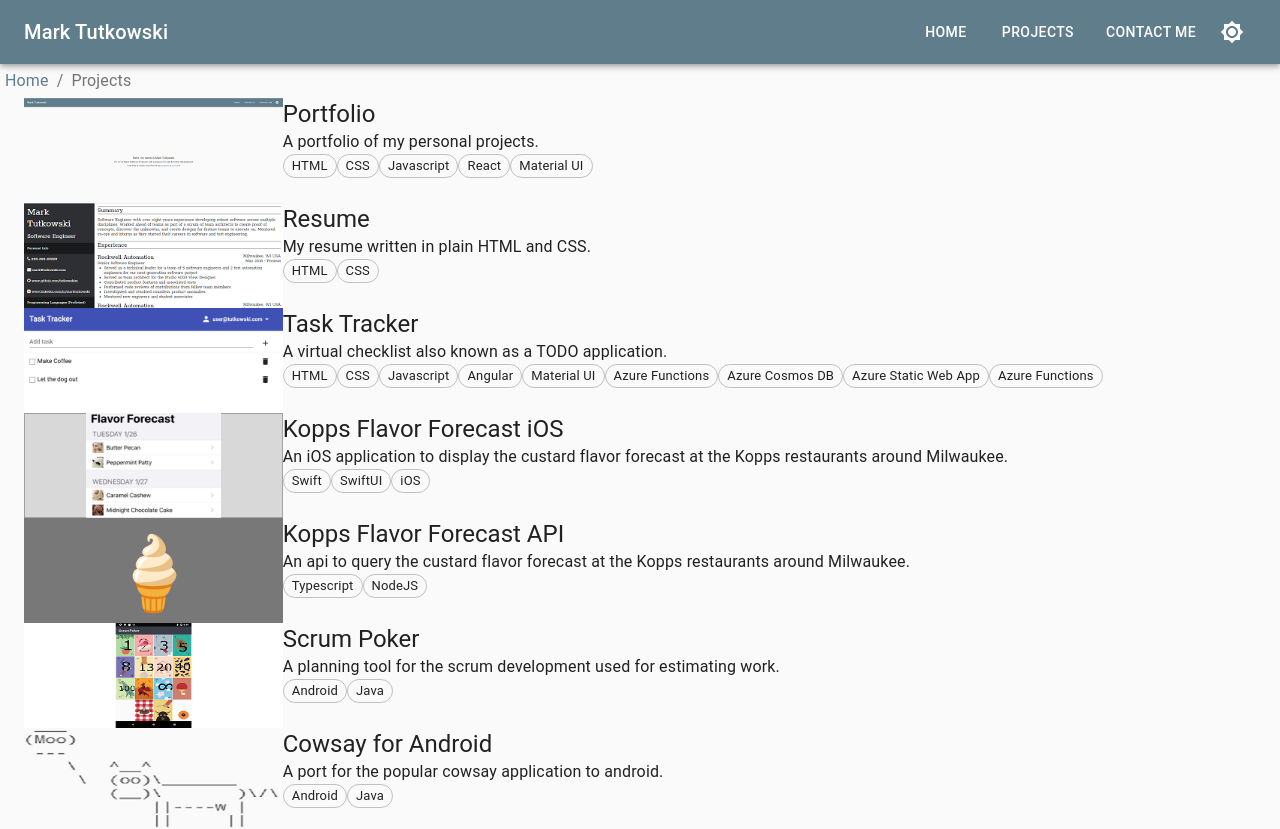
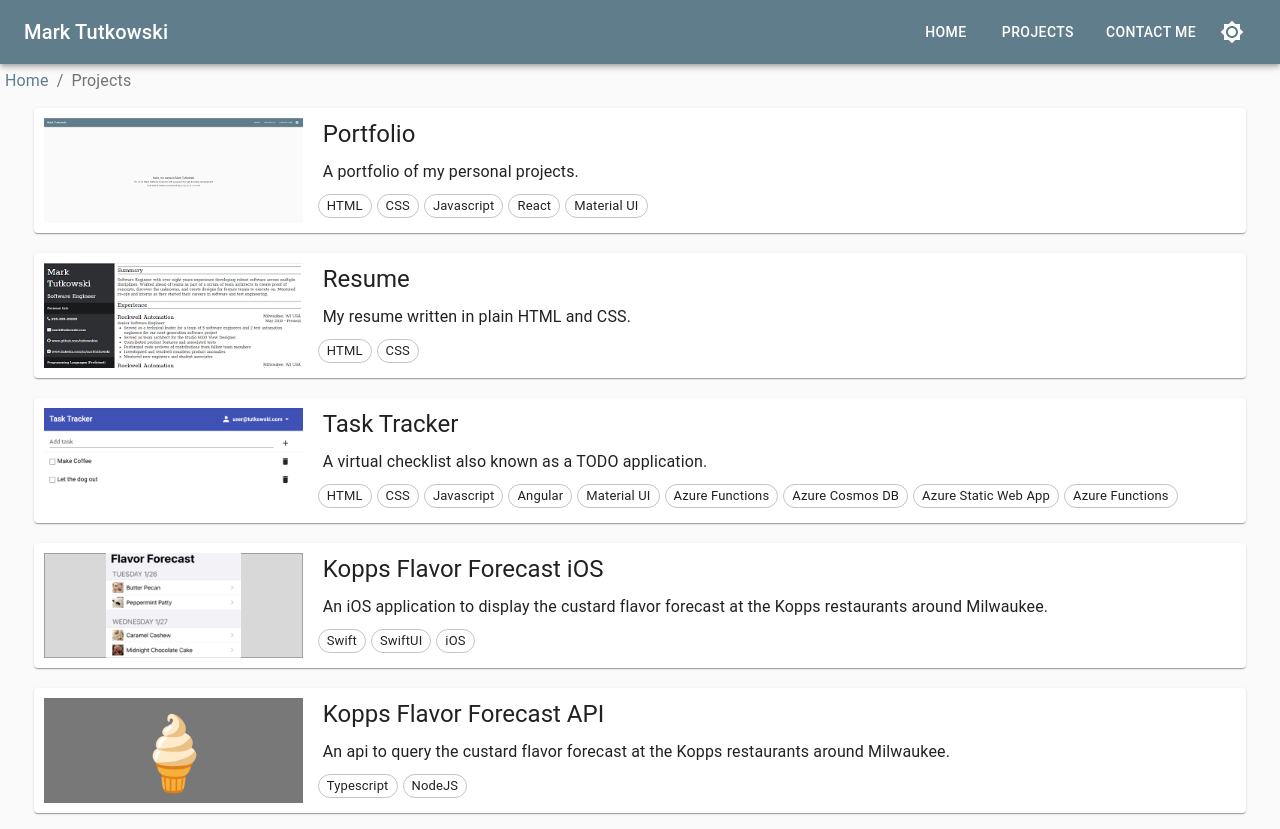
Before and after one commit to tutkowskim/portfolio, a React (Create React App) app: page /projects in a window 1280 px wide. Shown: the top 829 px of the page. Built offline with nearby package versions, Linux system fonts and the light colour scheme.

Commit message:
Rework projects page

```diff
--- a/src/Projects/ProjectCard.jsx
+++ /dev/null
@@ -1,65 +0,0 @@
-import React from 'react';
-import { useHistory } from 'react-router-dom';
-import PropTypes from 'prop-types';
-import { makeStyles } from '@material-ui/core/styles';
-import Card from '@material-ui/core/Card';
-import CardActionArea from '@material-ui/core/CardActionArea';
-import CardActions from '@material-ui/core/CardActions';
-import CardContent from '@material-ui/core/CardContent';
-import CardMedia from '@material-ui/core/CardMedia';
-import Button from '@material-ui/core/Button';
-import Typography from '@material-ui/core/Typography';
-
-import { getProjectRoute } from './ProjectDetailsRouteInfo';
-
-const useStyles = makeStyles({
-  root: {
-    width: 345,
-  },
-  media: {
-    height: 140,
-  },
-  description: {
-    height: 30,
-  },
-});
-
-function ProjectCard(props) {
-  const classes = useStyles();
-  const history = useHistory();
-  const {
-    name, coverImageUrl, description, productionUrl,
-  } = props;
-
-  const openProject = () => history.push(getProjectRoute(name));
-  const viewProject = () => window.open(productionUrl, '_blank');
-
-  return (
-    <Card className={classes.root}>
-      <CardActionArea onClick={openProject}>
-        <CardMedia className={classes.media} image={coverImageUrl} title={name} />
-        <CardContent>
-          <Typography gutterBottom variant="h5" component="h2">{name}</Typography>
-          <Typography className={classes.description} variant="body2" color="textSecondary" component="p">{description}</Typography>
-        </CardContent>
-      </CardActionArea>
-      <CardActions>
-        { productionUrl ? <Button size="small" color="primary" onClick={viewProject}>View</Button> : <></> }
-        <Button size="small" color="primary" onClick={openProject}>Learn More</Button>
-      </CardActions>
-    </Card>
-  );
-}
-
-ProjectCard.propTypes = {
-  name: PropTypes.string.isRequired,
-  coverImageUrl: PropTypes.string.isRequired,
-  description: PropTypes.string.isRequired,
-  productionUrl: PropTypes.string,
-};
-
-ProjectCard.defaultProps = {
-  productionUrl: null,
-};
-
-export default ProjectCard;
--- a/src/Projects/Projects.jsx
+++ b/src/Projects/Projects.jsx
@@ -1,44 +1,77 @@
 import React from 'react';
-import { makeStyles } from '@material-ui/core/styles';
-import Chip from '@material-ui/core/Chip'
-import Grid from '@material-ui/core/Grid';
-import Typography from '@material-ui/core/Typography';
+import { useHistory } from 'react-router-dom';
 
-import ProjectCard from './ProjectCard';
+import {
+  Paper,
+  Chip,
+  Typography,
+  makeStyles,
+  useTheme,
+} from '@material-ui/core';
+
 import ProjectData from './ProjectData.json';
+import { getProjectRoute } from './ProjectDetailsRouteInfo';
 
-const useStyles = makeStyles(() => ({
+const useStyles = makeStyles((theme) => ({
   projects: {
-    height: '100%',
     display: 'flex',
     flexDirection: 'column',
-    justifyContent: 'center',
   },
-  projectsTitle: {
-    textAlign: 'center',
-    padding: '10px',
+  project: {
+    margin: '10px',
+    display: 'flex',
+    flexDirection: 'row',
+    '&:hover': {
+      background: theme.palette.text.secondary,
+    },
+  },
+  projectImage: {
+    margin: '10px',
+    height: '105px',
+    width: '258.75px',
+  },
+  projectText: {
+    margin: '10px',
+  },
+  chip: {
+    marginLeft: '5px',
+    marginBottom: '5px',
   },
 }));
 
 function Projects() {
   const classes = useStyles();
+  const history = useHistory();
+  const navigateToProject = (project) => history.push(getProjectRoute(project.name));
+  const handleKeyPress = (event, project) => {
+    if (event.keyCode === 13) {
+      event.preventDefault();
+      navigateToProject(project);
+    }
+  };
 
   return (
-    <div>
-      <div style={{display: 'flex', flexDirection: 'column'}}>
-        {ProjectData.map(project => (
-          <div style={{ display: 'flex' }}>
-            <img height="105" width="258.75" src={project.coverImageUrl} />
-            <div>
-              <Typography variant="h5">{project.name}</Typography>
-              <Typography variant="body1">{project.description}</Typography>
-              {project.technologies.map(tech => (
-                <Chip variant="outlined" size="small" label={tech} />
-              ))}
-            </div>
+    <div className={classes.projects}>
+      {ProjectData.map((project) => (
+        <Paper
+          key={project.name}
+          className={classes.project}
+          bgcolor="pink"
+          borderColor="green"
+          border=""
+          onClick={() => navigateToProject(project)}
+          onKeyPress={(event) => handleKeyPress(event, project)}
+        >
+          <img className={classes.projectImage} src={project.coverImageUrl} alt={project.name} />
+          <div>
+            <Typography className={classes.projectText} variant="h5">{project.name}</Typography>
+            <Typography className={classes.projectText} variant="body1">{project.description}</Typography>
+            {project.technologies.map((tech) => (
+              <Chip key={tech} className={classes.chip} variant="outlined" size="small" label={tech} />
+            ))}
           </div>
-        ))}
-      </div>
+        </Paper>
+      ))}
     </div>
   );
 }
```
